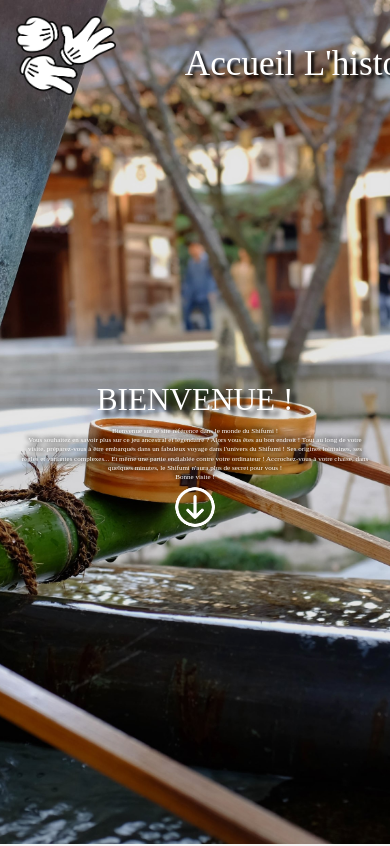
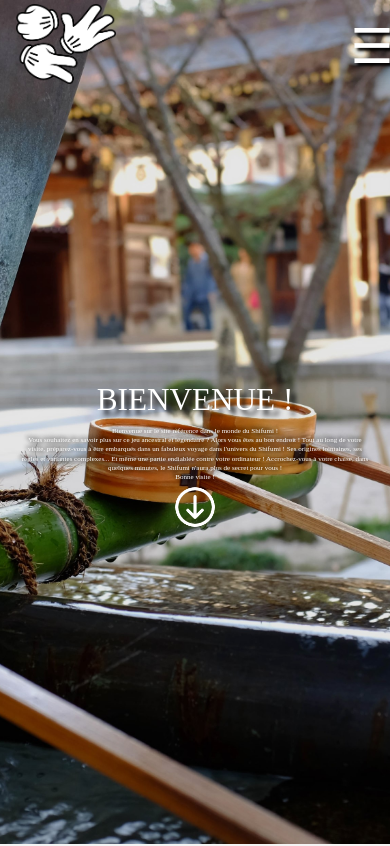
Before and after one commit to NicolasVagnoux/Project1_Shifumi, a website: page home.html in a window 390 px wide. Shown: the top 846 px of the page. Drawn offline with Linux system fonts and the light colour scheme; a web font is replaced by a local one.

Commit message:
Responsive navbar

```diff
--- a/home.html
+++ b/home.html
@@ -10,7 +10,9 @@
 <body>
     <header>
         <nav class="navbar"> <!-- Barre de navigation! -->
-            <a href=""><img src="assets/logo.png" id="navlogo"></img></a>
+            <a><img src="assets/logo.png" id="navlogo"></img></a>
+            <label for="toggle">☰</label>
+            <input type="checkbox" id="toggle"></input>
             <ul class="navbar__list">
                 <li><a href="home.html" class="navbar__list__link">Accueil</a></li>
                 <li><a href="history.html" class="navbar__list__link">L'histoire</a></li>
--- a/home.js
+++ b/home.js
@@ -1,6 +1,6 @@
 // Fonction pour changer la couleur de la navbar quand on scrolle
 
-const navBar = document.querySelector('nav');
+const navBar = document.querySelector('.navbar');
 const logoImg = document.querySelector('#navlogo');
 const navText = document.querySelector('.navbar__list');
 
--- a/sass/_header.scss
+++ b/sass/_header.scss
@@ -4,21 +4,44 @@
     z-index:1;
     padding: 16px;
     display: grid;
+    align-items: center;
     width: 100%;
     grid-template-columns: 140px 1fr;
+    grid-template-rows: 60px 1fr;
     position: fixed;
     background-color: rgba(255, 255, 255, 0);
     img {
         width: 100px;
+        @media screen and (max-width: 800px) {
+            width: 160px;
+        }
+    }
+    label {
+        display: none;
+        @media screen and (max-width: 800px) {
+            display: flex;
+            justify-content: flex-end;
+            font-size: 3rem;
+            padding-right: 5%;
+            color: white;
+            text-shadow: 3px 3px 3px rgb(0, 0, 0);
+            cursor: pointer;
+        }
+    }
+    #toggle {
+        display: none;
     }
     &__list {
         display: flex;
         justify-content: space-around;
         align-items: center;
-        // @media screen and (max-width: 800px) {
-        //     flex-direction: column;
-        //     align-items: flex-end;
-        // }
+        @media screen and (max-width: 800px) {
+            grid-area: 2 / 2 / 3 / 3;
+            display: none;
+            flex-direction: column;
+            align-items: flex-end;;
+            line-height: 0.7;
+        }
         padding: 0px 24px 0px 24px;
         list-style: none;
         font-size: 2.2rem;
@@ -34,3 +57,7 @@
          }
     }
 }
+
+#toggle:checked + .navbar__list {
+    display: flex;
+}
```
Also changed, not shown: css/style.css. Lines whose indentation alone changed are shown as unchanged.
